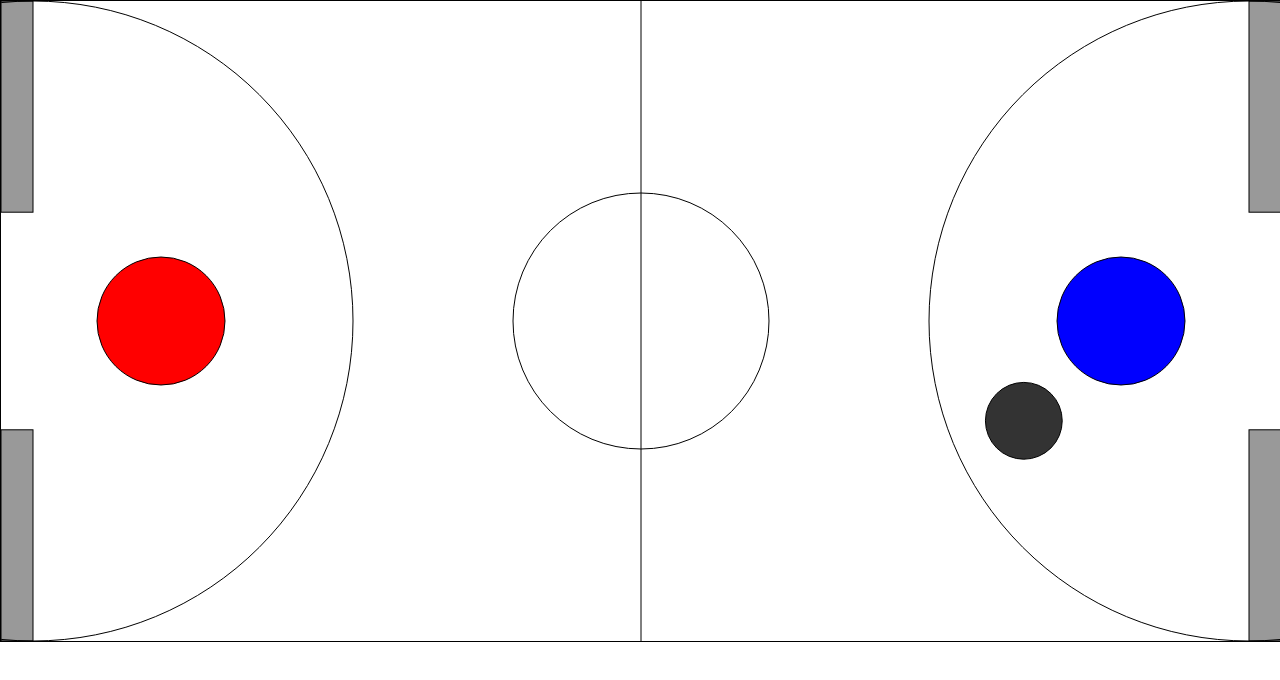
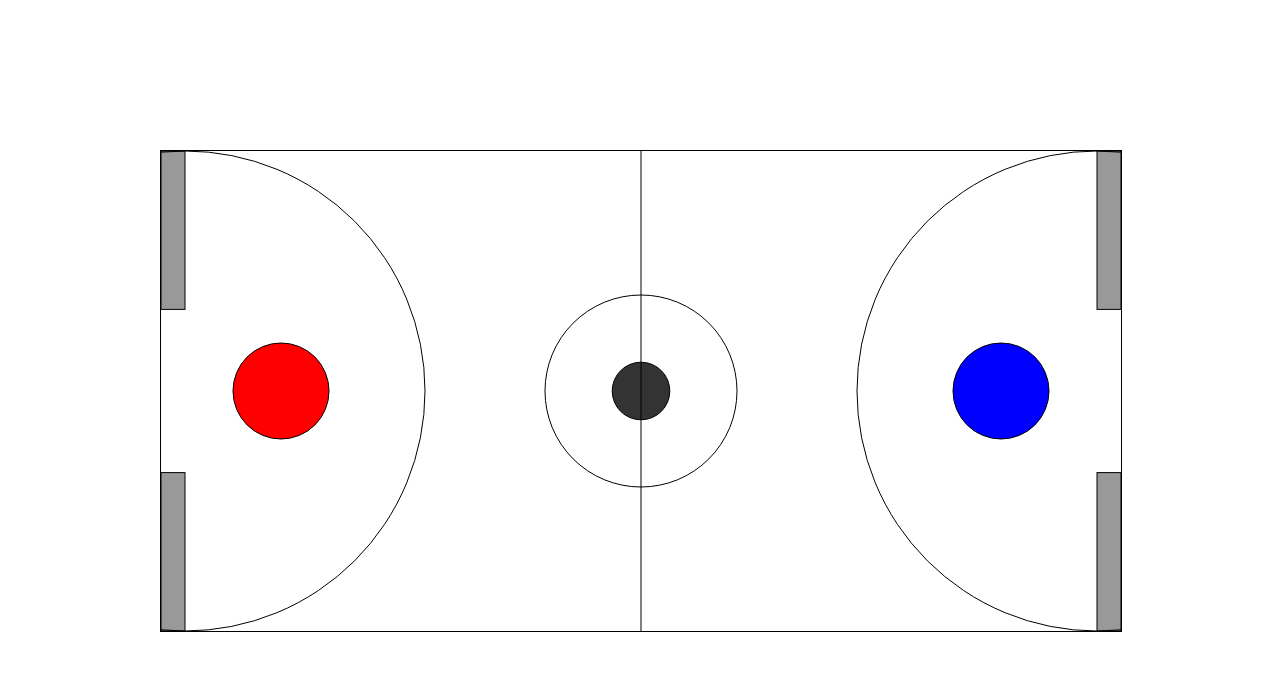
Before and after one commit to anauleau/puckhead, a website: page index.html in a window 1280 px wide. Drawn offline with nearby package versions, Linux system fonts and the light colour scheme.

Commit message:
Added headtracking

```diff
--- a/index.html
+++ b/index.html
@@ -2,14 +2,6 @@
 <head>
   <title>puckhead</title>
   <link rel="stylesheet" href="style.css" />
-  <!-- <script src="/socket.io/socket.io.js"></script>
-     <script>
-      var socket = io.connect('http://localhost');
-      socket.on('news', function (data) {
-        console.log(data);
-        socket.emit('my other event', { my: 'data' });
-      });
-    </script> -->
 </head>
 <body>
     <script src="raphael.js"></script>
@@ -17,10 +9,13 @@
     <script src="http://code.jquery.com/jquery-1.9.1.min.js"></script>
     <script src="Box2dWeb-2.1.a.3.min.js"></script>
     <script src="tracking.js"></script>
-    <div id="canvas_container">
-  </div>
-<!--     <canvas id="inputCanvas" width="320" height="240" style="display:none"></canvas>
-    <video id="inputVideo" autoplay loop></video>
+
+    <div class="contain">
+      <canvas id="inputCanvas" width="320" height="240" style="display:none"></canvas>
+      <video id="inputVideo" autoplay loop></video>
+      <div id="canvas_container">
+      </div>
+    </div>
         <script type="text/javascript">
           var videoInput = document.getElementById('inputVideo');
           var canvasInput = document.getElementById('inputCanvas');
@@ -28,6 +23,6 @@
           var htracker = new headtrackr.Tracker();
           htracker.init(videoInput, canvasInput);
           htracker.start();
-        </script>  -->
+        </script>
 </body>
 </html>
--- a/serveFiles.js
+++ b/serveFiles.js
@@ -28,6 +28,11 @@ var server = http.createServer(function (request, response) {
       if (err) throw err;
       response.end(data);
     });
+  } else if (request.url === '/Box2dWeb-2.1.a.3.min.js') {
+    fs.readFile('Box2dWeb-2.1.a.3.min.js', function (err, data) {
+      if (err) throw err;
+      response.end(data);
+    });
   }
 });
 
--- a/style.css
+++ b/style.css
@@ -5,3 +5,16 @@ svg {
 	border: 1px solid black;
 	margin: 0 auto;
 }
+video {
+  -o-transform : scaleX(-1);
+  -moz-transform : scaleX(-1);
+  -webkit-transform : scaleX(-1);
+  -ms-transform: scaleX(-1);
+  transform : scaleX(-1);
+  display: block;
+  margin: 0 auto;
+}
+.contain {
+  width: 960px;
+  margin: 0 auto;
+}
--- a/tracking.js
+++ b/tracking.js
@@ -1,12 +1,7 @@
 window.onload = function() {
   // Define dimensions of objects.
-  if ( window.innerWidth > window.innerHeight*2 ){
-    var width = window.innerHeight*2;
-    var height = window.innerHeight;
-  } else {
-    var width = window.innerWidth;
-    var height = window.innerWidth/2;
-  }
+  var width  = 960;
+  var height = 480;
   var sizeUnit = height/100;
   var puckRadius = 6*sizeUnit;
   var puckX = width/2;
@@ -87,6 +82,7 @@ window.onload = function() {
     }
     return mallet;
   };
+
   var mallet1 = makeMallet(1);
   var mallet2 = makeMallet(2);
 
@@ -105,36 +101,11 @@ window.onload = function() {
   var mallet2Body = world.CreateBody(bodyDef);
   mallet2Body.CreateFixture(malletFixDef);
 
-  // Drow marking.
+  // Draw marking.
   paper.path("M"+width/2+",0L"+width/2+","+height);
   paper.circle(gatesWidth, height/2, height/2);
   paper.circle(width-gatesWidth, height/2, height/2);
   paper.circle(width/2, height/2, height/5);
-
-  // Keyboard input.
-  var Key = {
-    _pressed: {},
-
-    A: 65,
-    W: 87,
-    D: 68,
-    S: 83,
-
-    isDown: function(keyCode) {
-      return this._pressed[keyCode];
-    },
-
-    onKeydown: function(event) {
-      console.log(event.keyCode);
-      this._pressed[event.keyCode] = true;
-    },
-
-    onKeyup: function(event) {
-      delete this._pressed[event.keyCode];
-    }
-  };
-  window.addEventListener('keyup', function(event) { Key.onKeyup(event); }, false);
-  window.addEventListener('keydown', function(event) { Key.onKeydown(event); }, false);
 
   var draw = function() {
     var p = puckBody.GetPosition();
@@ -150,24 +121,32 @@ window.onload = function() {
     mallet2.attr('cy', p.y);
   };
 
+  var nextX;
+  var nextY;
+
   var update = function() {
-    if (Key.isDown(Key.W)) {
-      mallet1Body.SetLinearVelocity(new b2Vec2(0, -5000));
-    }
-    if (Key.isDown(Key.S)) {
-      mallet1Body.SetLinearVelocity(new b2Vec2(0, 5000));
-    }
-    if (Key.isDown(Key.A)) {
-      mallet1Body.SetLinearVelocity(new b2Vec2(-5000, 0));
-    }
-    if (Key.isDown(Key.D)) {
-      mallet1Body.SetLinearVelocity(new b2Vec2(5000, 0));
-    }
+
+    var tempX = nextX;
+    var tempY = nextY;
+    var xDiff = nextX - mallet1.attrs.cx;
+    var yDiff = nextY - mallet1.attrs.cy;
+    mallet1.attrs.cx = tempX;
+    mallet1.attr.cy = tempY;
+
+    mallet1Body.SetLinearVelocity(new b2Vec2((xDiff / 60) * 200, (yDiff / 60) * 200));
 
     world.Step(1 / 60, 10, 10);
     world.ClearForces();
     draw();
   };
 
-  window.setInterval(update, 1000 / 60);
+  document.addEventListener('facetrackingEvent', function (event) {
+      nextX = (320 - event.x) * 3 - 200;
+      nextY = (event.y) * 2 + 20;
+   });
+
+  window.ready = function() {
+    window.setInterval(update, 1000 / 60);
+  }
+
 };
```
